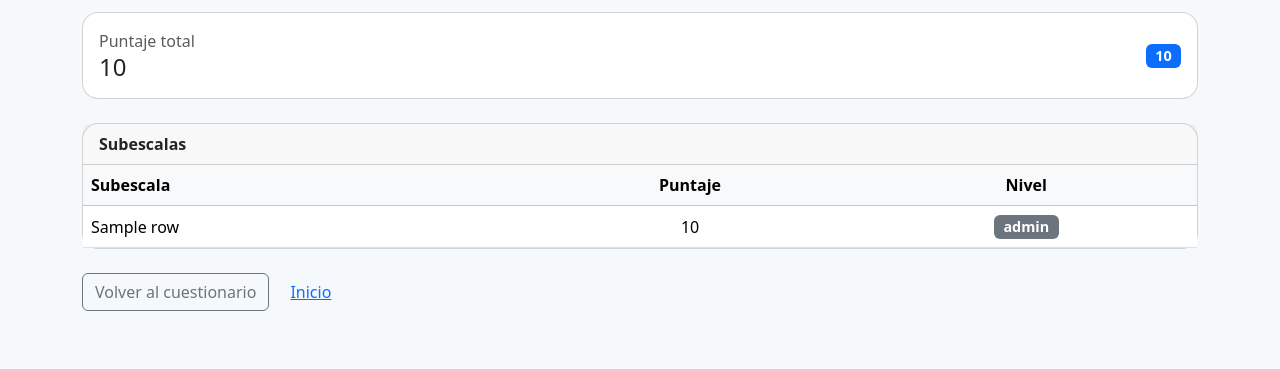
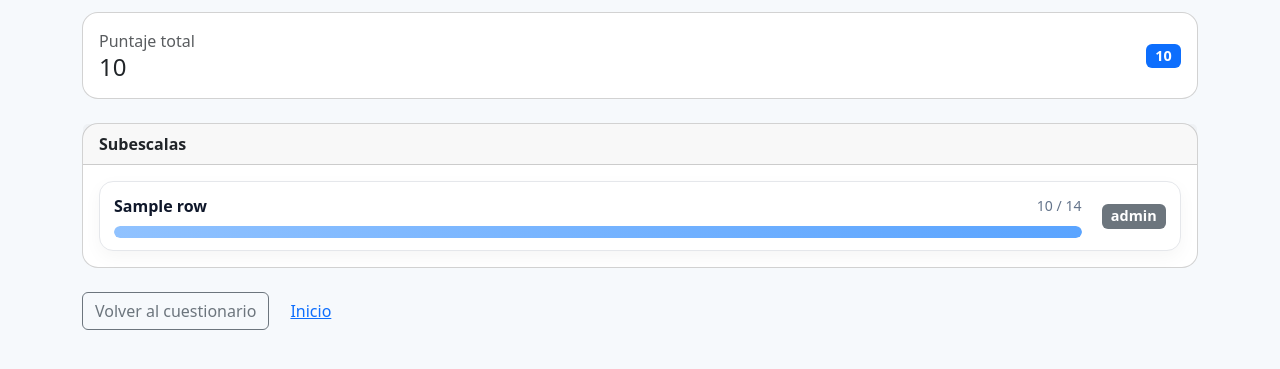
Before and after one commit to MirellaYuriko1/Tesis_clon, a Flask app: template templates/resultado.html in a window 1280 px wide. Shown: the part 182-551 px from the top of the page. Run offline with Flask 3, Linux system fonts and the light colour scheme; the template is opened without the code that fills it: most values are stand-ins (such as "Sample title", 1, 10 or a date in 2020).

Commit message:
Actualizar

```diff
--- a/templates/resultado.html
+++ b/templates/resultado.html
@@ -10,6 +10,36 @@
     body{ background:#f6f9fc; }
     .card{ border-radius:16px; }
     .badge-level{ font-size:.9rem; }
+
+    /* ===== Subescalas: estilo barras tipo “calculando” ===== */
+    .scas-title{ font-size:1.05rem; font-weight:700; color:#0f172a; }
+    .scas-list{ display:grid; gap:14px; }
+    .scas-item{
+      display:grid; grid-template-columns:1fr auto; align-items:center;
+      gap:12px; padding:12px 14px; border:1px solid #e5e7eb; border-radius:14px;
+      background:#fff; box-shadow:0 6px 18px rgba(0,0,0,.04);
+    }
+    .scas-left{ min-width:0; }
+    .scas-top{ display:flex; justify-content:space-between; align-items:center; gap:10px; margin-bottom:8px; }
+    .scas-name{ font-weight:600; color:#0f172a; white-space:nowrap; overflow:hidden; text-overflow:ellipsis; }
+    .scas-score{ font-size:.88rem; color:#64748b; }
+
+    /* Barra base (estática) */
+    .scas-progress{ height:12px; background:#eef2f7; border-radius:999px; overflow:hidden; }
+    .scas-bar{ height:100%; width:100%; border-radius:999px; } /* siempre llena */
+
+    /* Paleta de colores suaves */
+    .c1{ background:linear-gradient(90deg,#90c2ff,#5aa4ff); }
+    .c2{ background:linear-gradient(90deg,#d9b6ff,#b58cff); }
+    .c3{ background:linear-gradient(90deg,#ffc6a1,#ffa86b); }
+    .c4{ background:linear-gradient(90deg,#a9e4d7,#65d1bd); }
+    .c5{ background:linear-gradient(90deg,#ffe08a,#ffc64d); }
+    .c6{ background:linear-gradient(90deg,#f7a4c0,#f178a1); }
+    .c7{ background:linear-gradient(90deg,#c9f0a8,#8de06b); }
+    .c8{ background:linear-gradient(90deg,#bcd2ff,#86a9ff); }
+
+    /* Badges (reutilizamos tus colores de Bootstrap) */
+    @media (max-width:480px){ .scas-item{ grid-template-columns:1fr; gap:10px; } }
   </style>
 </head>
 <body>
@@ -44,25 +74,28 @@
       </div>
     </div>
 
-    <!-- Subescalas -->
+    <!-- Subescalas (nuevo diseño con barras estáticas) -->
     <div class="card">
       <div class="card-header fw-semibold">Subescalas</div>
-      <div class="card-body p-0">
-        <div class="table-responsive">
-          <table class="table align-middle mb-0">
-            <thead class="table-light">
-              <tr>
-                <th>Subescala</th>
-                <th class="text-center">Puntaje</th>
-                <th class="text-center">Nivel</th>
-              </tr>
-            </thead>
-            <tbody>
+      <div class="card-body">
+        <h3 class="scas-title visually-hidden">Subescalas</h3>
+
+        <div class="scas-list">
           {% for r in rows %}
-              <tr>
-                <td>{{ r.label }}</td>
-                <td class="text-center">{{ r.score }}</td>
-                <td class="text-center">
+          <div class="scas-item">
+            <div class="scas-left">
+              <div class="scas-top">
+                <span class="scas-name">{{ r.label }}</span>
+                <span class="scas-score">{{ r.score }} / 14</span>
+              </div>
+              <div class="scas-progress">
+                <!-- barra estática; solo cambia el color c1..c8 ciclando -->
+                <div class="scas-bar {{ loop.cycle('c1','c2','c3','c4','c5','c6','c7','c8') }}"></div>
+              </div>
+            </div>
+
+            <!-- Nivel (mismo mapeo de colores que tenías) -->
+            <div class="ms-2">
               {% if r.level == 'Muy alto' %}
                 <span class="badge bg-danger badge-level">{{ r.level }}</span>
               {% elif r.level == 'Alto' %}
@@ -74,11 +107,9 @@
               {% else %}
                 <span class="badge bg-secondary badge-level">{{ r.level }}</span>
               {% endif %}
-                </td>
-              </tr>
+            </div>
+          </div>
           {% endfor %}
-            </tbody>
-          </table>
         </div>
       </div>
     </div>
```
Lines whose indentation alone changed are shown as unchanged.
